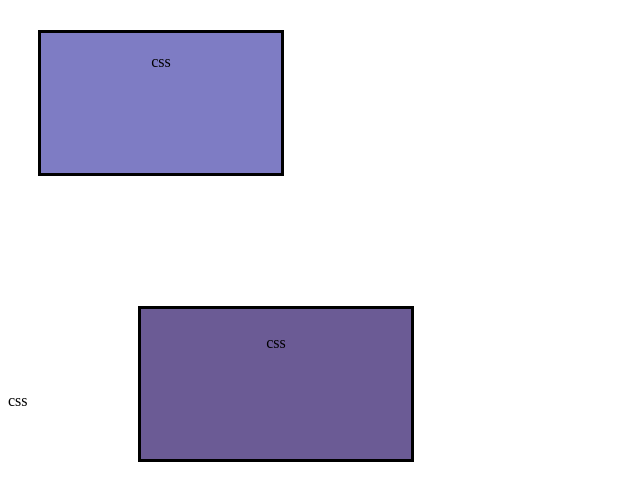
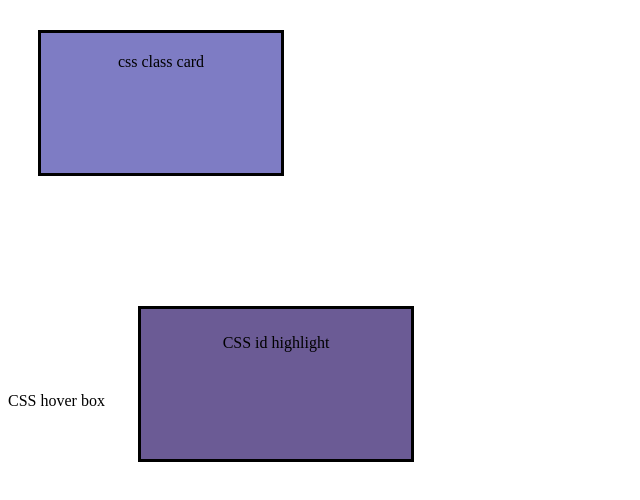
Before and after one commit to AlexRod08-pumpkin/css-practice, a plain HTML site: page index.html in a window 1280 px wide. Shown: the whole page, without its empty margins (0-640 px from the left). Drawn offline with Linux system fonts and the light colour scheme.

Commit message:
Update index.html

```diff
--- a/index.html
+++ b/index.html
@@ -4,8 +4,8 @@
     <title>css-practice</title>
   </head>
   <body>
-    <div class="card">css</div>
-    <div id="highlight">css</div>
-    <div class="hover-box">css</div>
+    <div class="card">css class card</div>
+    <div id="highlight">CSS id highlight</div>
+    <div class="hover-box">CSS hover box</div>
   </body>
 </html>
```
